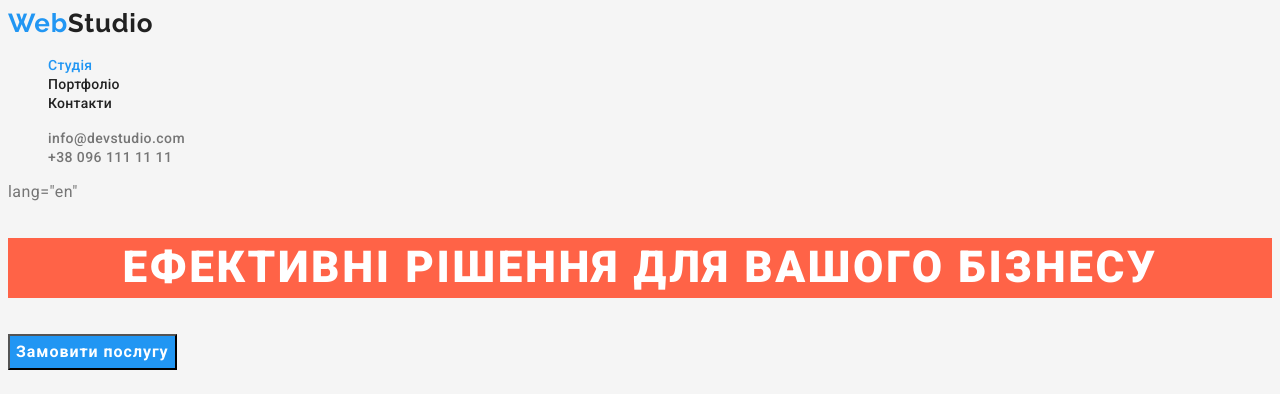
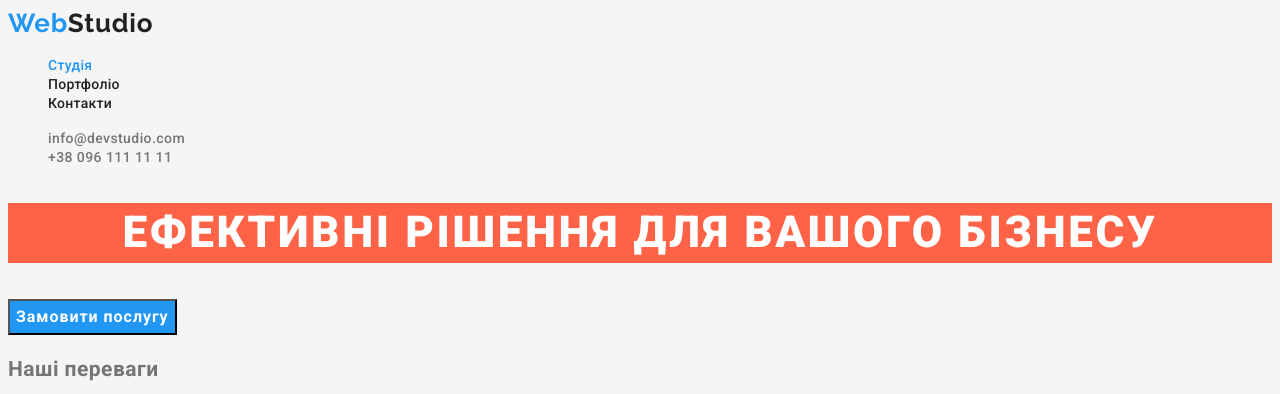
Before and after one commit to IhorKaren/goit-markup-hw-02, a plain HTML site: page index.html in a window 1280 px wide. Shown: the top 394 px of the page. Drawn offline with Linux system fonts and the light colour scheme.

```diff
--- a/index.html
+++ b/index.html
@@ -30,7 +30,7 @@
 
     <main>
       <!-- Hero -->
-      <section class="hero">  lang="en"
+      <section class="hero">
         <h1 class="hero-title">Ефективні рішення для вашого бізнесу</h1>
         <button type="button" class="btn primary">Замовити послугу</button>
       </section>
```
Also changed, not shown: portfolio.html (+1 -1 lines).
